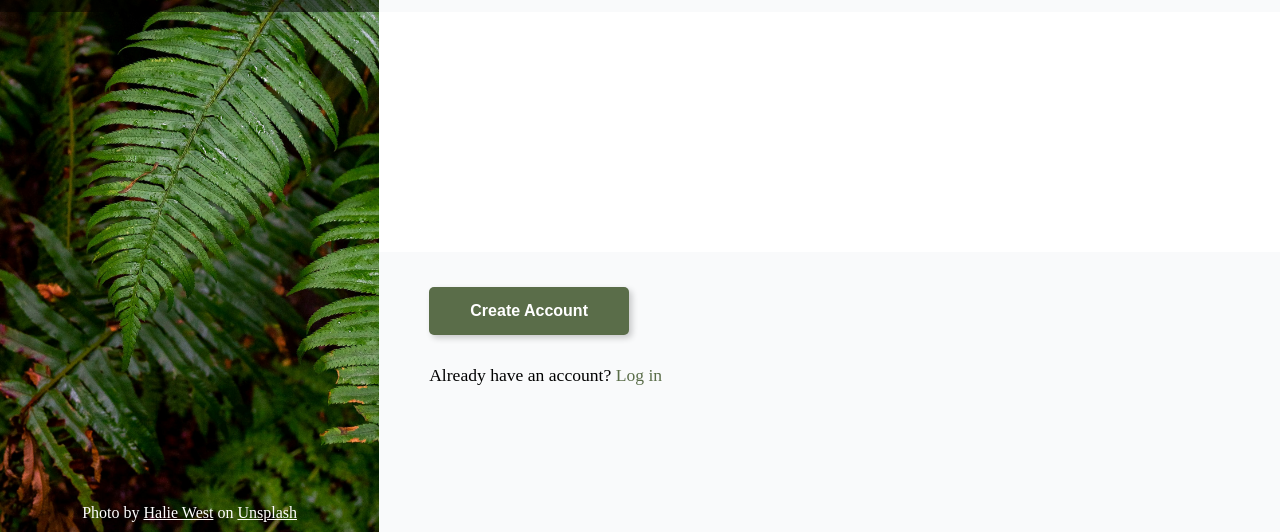
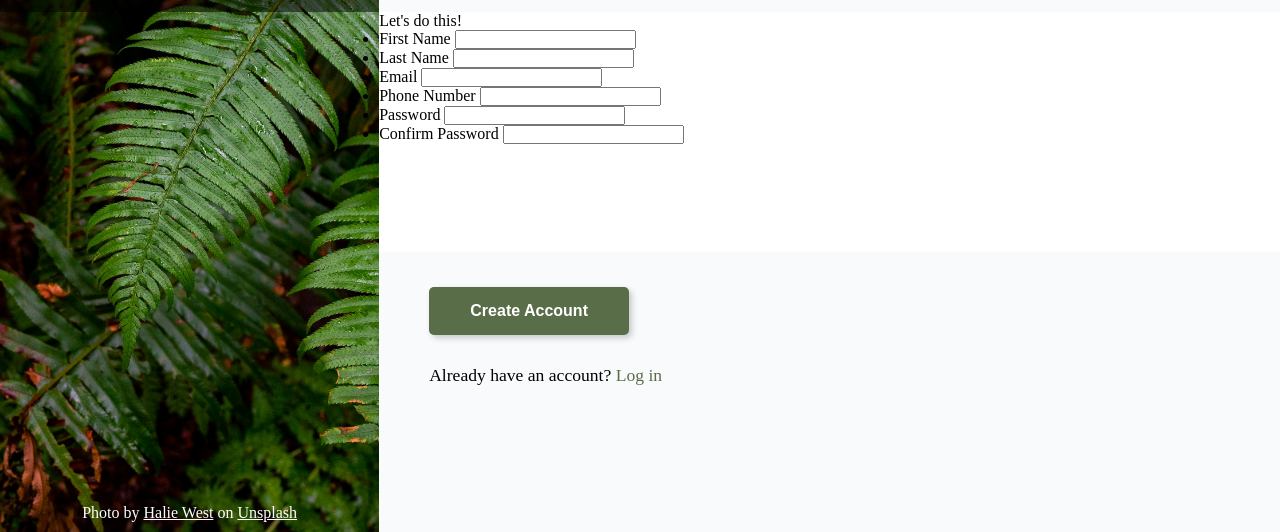
Before and after one commit to Himumi/sign-up-form, a plain HTML site: page index.html in a window 1280 px wide. Shown: the part 268-800 px from the top of the page. Drawn offline with Linux system fonts and the light colour scheme.

Commit message:
refactor: create stucture for form

```diff
--- a/index.html
+++ b/index.html
@@ -27,7 +27,35 @@
         <p>Sign up <i>now</i> to get started.</p>
         <p>You <i>know</i> you want to.</p>
       </div>
-      <form action=""></form>
+      <form action="#" method="get">
+        <p>Let's do this!</p>
+        <ul>
+          <li>
+            <label for="first-name">First Name</label>
+            <input type="text" id="first-name" name="first-name">
+          </li>
+          <li>
+            <label for="last-name">Last Name</label>
+            <input type="text" id="last-name" name="last-name">
+          </li>
+          <li>
+            <label for="email">Email</label>
+            <input type="email" id="email" name="email">
+          </li>
+          <li>
+            <label for="phone-number">Phone Number</label>
+            <input type="number" id="phone-number" name="phone-number">
+          </li>
+          <li>
+            <label for="password">Password</label>
+            <input type="password" id="password" name="password">
+          </li>
+          <li>
+            <label for="confirm-password">Confirm Password</label>
+            <input type="password" id="confirm-password" name="confirm-password">
+          </li>
+        </ul>
+      </form>
       <div>
         <button type="submit">Create Account</button>
         <p>
```
